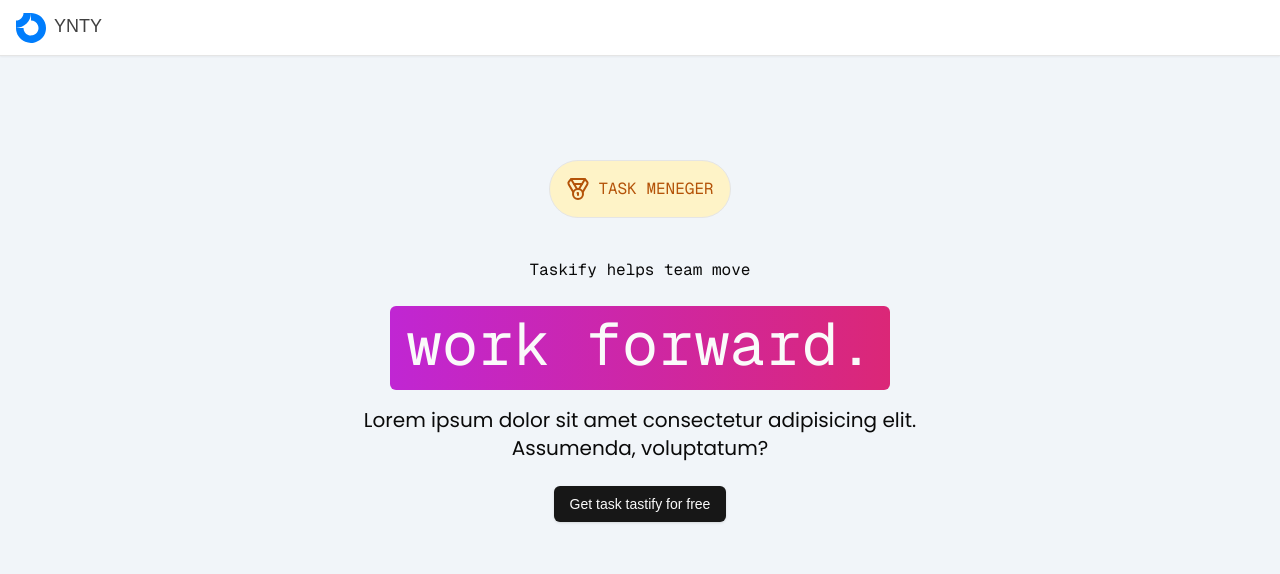
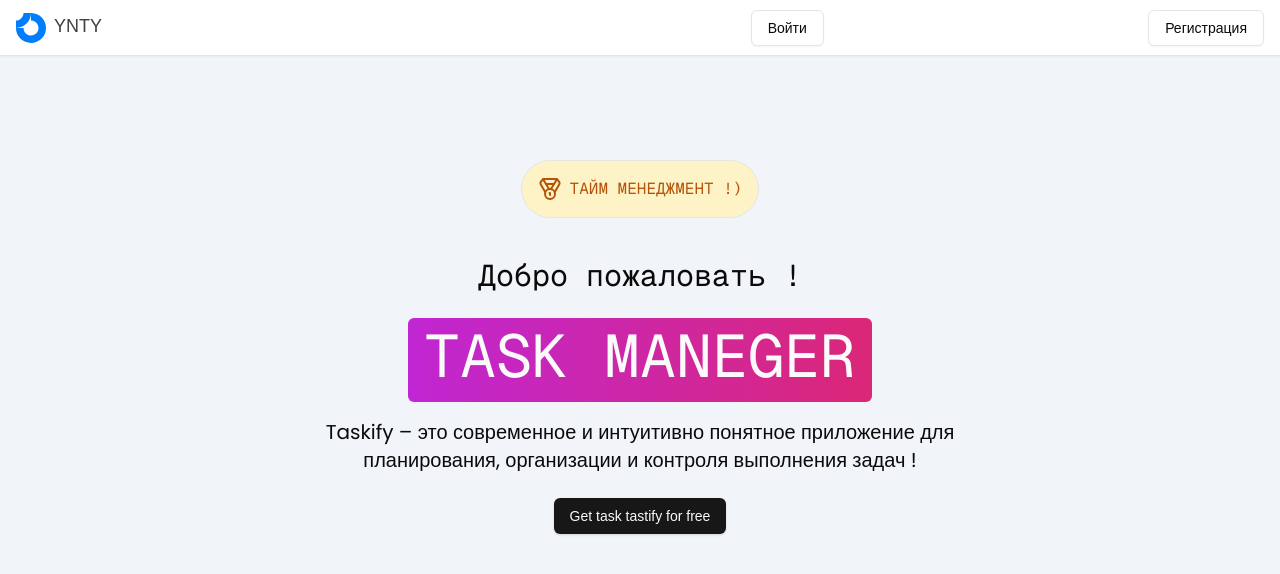
Before and after one commit to yntymakdev/Trello_Task-Meneger, a Next.js app: page / in a window 1280 px wide. Shown: the top 574 px of the page. Built offline with nearby package versions, Linux system fonts and the light colour scheme.

Commit message:
adaptive layout

```diff
--- a/src/app/(marketing)/components/navbar.tsx
+++ b/src/app/(marketing)/components/navbar.tsx
@@ -1,4 +1,6 @@
 import Logo from "@/app/shared/components/styles/Logo";
+import { Button } from "@/app/shared/components/styles/ui/Button";
+import Link from "next/link";
 import React from "react";
 
 const Navbar = () => {
@@ -6,6 +8,13 @@
     <div className="fixed top-0 w-full h-14 px-4 border-b shadow-sm bg-white flex items-center">
       <div className="md:max-w-screen-2xl mx-auto flex items-center w-full justify-between">
         <Logo />
+        <div className="space-x-4 md:block md:w-auto flex items-center justify-between w-full"></div>
+        <Button className="sm" variant="outline" asChild>
+          <Link href="/sing-in">Войти</Link>
+        </Button>
+        <Button className="sm" variant="outline" asChild>
+          <Link href="/sing-up">Регистрация</Link>
+        </Button>
       </div>
     </div>
   );
--- a/src/app/(marketing)/page.tsx
+++ b/src/app/(marketing)/page.tsx
@@ -21,13 +21,13 @@
       <div className={cn("flex items-center justify-center flex-col", headingFont.className)}>
         <div className="mb-4 flex items-center border show-sm p-4 bg-amber-100 text-amber-700 rounded-full uppercase">
           <Medal className="h-6 w-6 mr-2" />
-          Task meneger
+          Тайм менеджмент !)
         </div>
         <h1 className="text-3xl md:text-6xl text-center text-natural-800 mb-6"></h1>
-        <h1>Taskify helps team move</h1>
+        <h1 className="text-3xl">Добро пожаловать !</h1>
         <br />
         <div className="text-3xl md:text-6xl bg-gradient-to-r from-fuchsia-600 to-pink-600 text-zinc-50 px-4 p-2 rounded-md pb-4 w-fit">
-          work forward.
+          TASK MANEGER
         </div>
       </div>
       <div
@@ -36,7 +36,8 @@
           textFont.className
         )}
       >
-        Lorem ipsum dolor sit amet consectetur adipisicing elit. Assumenda, voluptatum?
+        Taskify – это современное и интуитивно понятное приложение для планирования, организации и контроля выполнения
+        задач !
       </div>
       <br />
       <Button>
```
